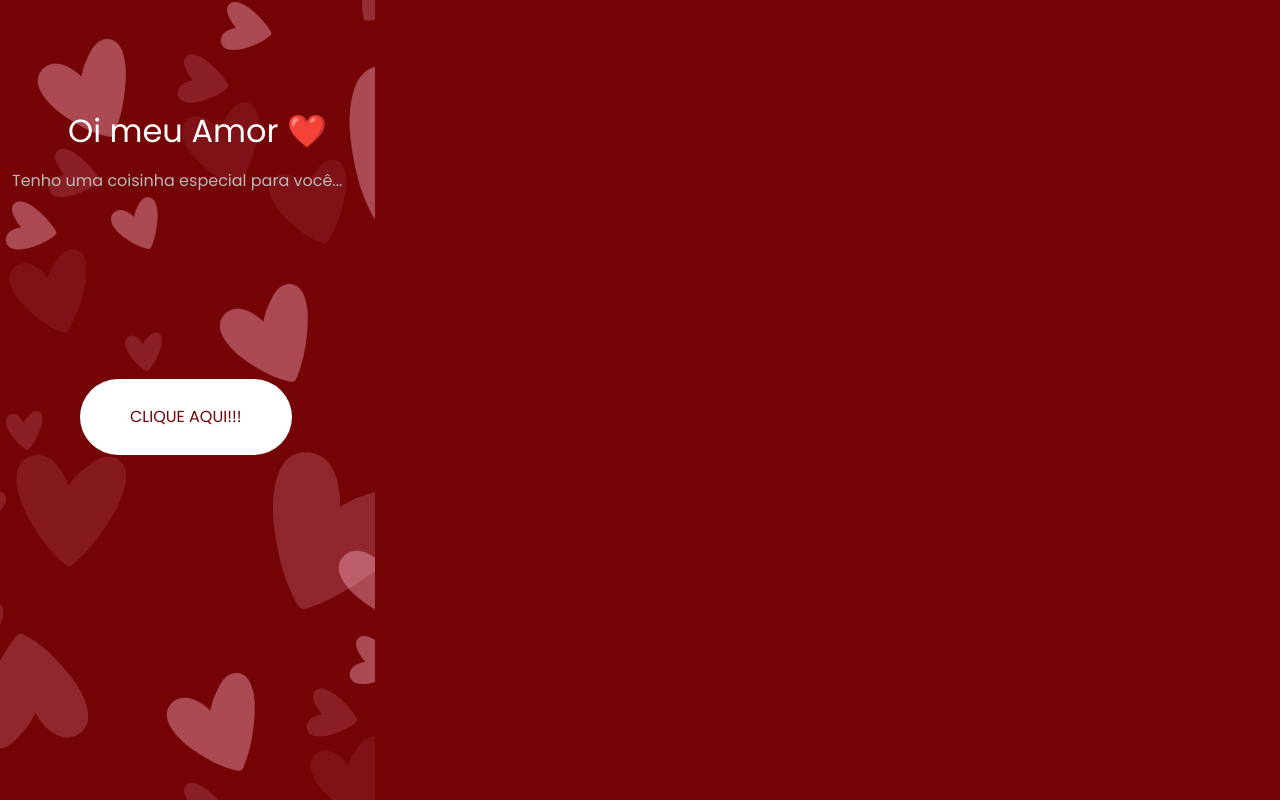
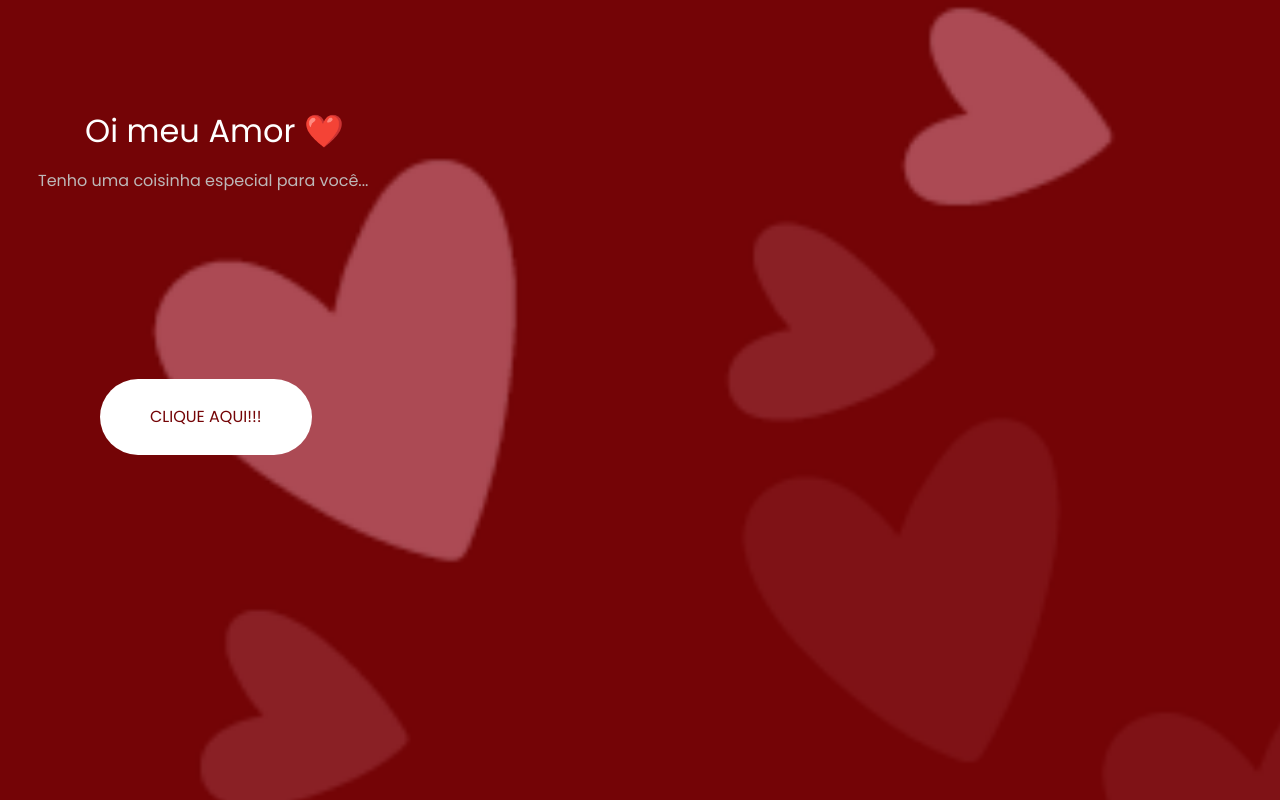
Before and after one commit to VWSchimidt/amor, a plain HTML site: page index.html in a window 1280 px wide. Drawn offline with Linux system fonts and the light colour scheme.

Commit message:
altera css

```diff
--- a/style.css
+++ b/style.css
@@ -3,6 +3,7 @@ body{
     background-color: #740406;
     background-image: url(img/Group\ 1.png) ;
    background-repeat: no-repeat;
+   background-size: 120%;
 }
 h1{
     font-family: 'poppins';
@@ -10,7 +11,7 @@ h1{
     font-weight: 100;
     font-size: 32px;
     margin-top: 115px;
-    margin-left: 68px;
+    margin-left: 85px;
 }
 
 p{
@@ -19,7 +20,7 @@ p{
     font-weight: 100;
     font-size: 16px;
     margin-top: 26px;
-    margin-left: 12px;
+    margin-left: 38px;
 }
 
 .botton-oval {
@@ -32,5 +33,5 @@ p{
     font-family: 'poppins';
     font-weight: 100;
     margin-top: 190px;
-    margin-left:80px;
+    margin-left:100px;
 }
```
